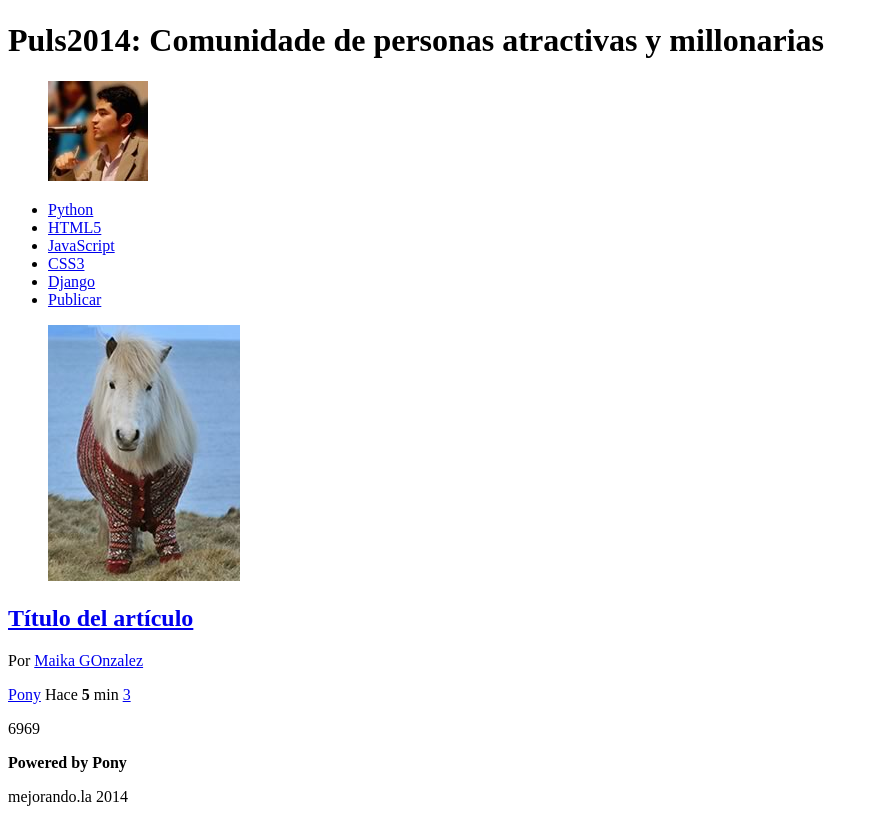
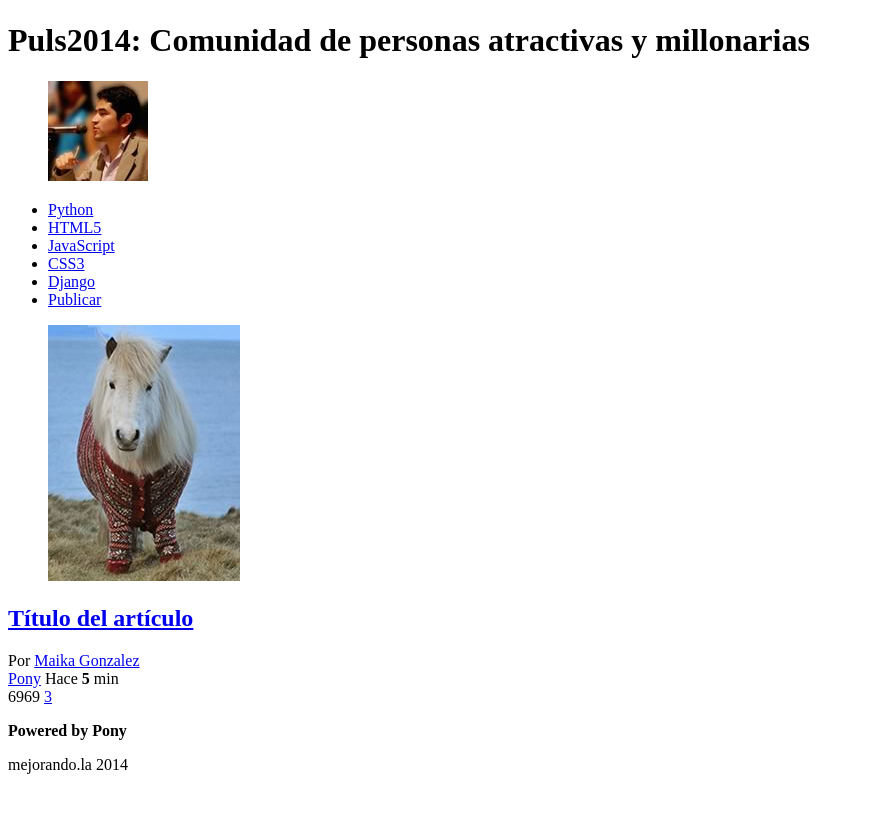
Before and after one commit to cataro/Puls2014-Europa, a plain HTML site: page index.html in a window 1280 px wide. Shown: the part 179-1001 px from the top of the page, without its empty margins (0-879 px from the left). After the commit the page ends 969 px from the top, so only its background shows below. Drawn offline with Linux system fonts and the light colour scheme.

Commit message:
Cambios de semantica para un nuevo puls

```diff
--- a/index.html
+++ b/index.html
@@ -9,7 +9,7 @@
 		<figure id="logo">
 			<img src="logo.png" />
 		</figure>
-		<h1>Puls2014: Comunidade de personas atractivas y millonarias</h1>
+		<h1>Puls2014: Comunidad de personas atractivas y millonarias</h1>
 		<figure id="avatar">
 			<img src="avatar.jpg" />
 		</figure>
@@ -34,20 +34,21 @@
 			<h2 class="titulo_item">
 				<a href="#">Título del artículo</a>
 			</h2>
-			<p class="autor_item">
-				Por <a href="#">Maika GOnzalez</a>
-			</p>
-			<p class="datos_item">
+			<div class="autor_item">
+				Por <a href="#">Maika Gonzalez</a>
+			</div>
+			<div class="datos_item">
 				<a href="#" class="tag_item">Pony</a>
 				<span class="fecha_item">Hace <strong>5</strong> min</span>
+
+			</div>
+			<div class="votacion">
+				<a href="#" class="up"></a>
+				6969
+				<a href="#" class="down"></a>
 				<a href="#" class="comentarios_item">3</a>
 				<a href="#" class="guardar_item"></a>
-			</p>
-			<p class="votacion">
-				<a href="#" class="up"></a>
-				6969
-				<a href="#" class="up"></a>
-			</p>
+			</div>
 		</article>
 	</section>
 	<footer>
```
